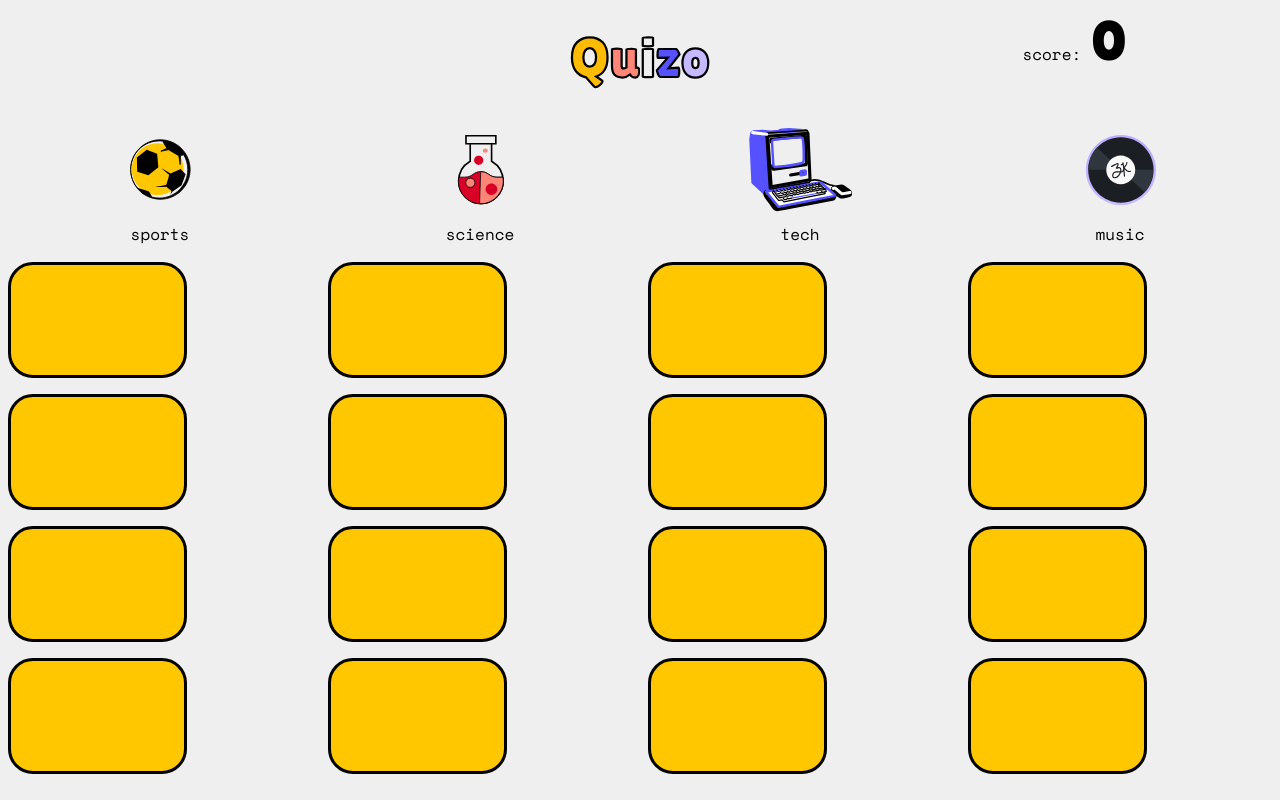
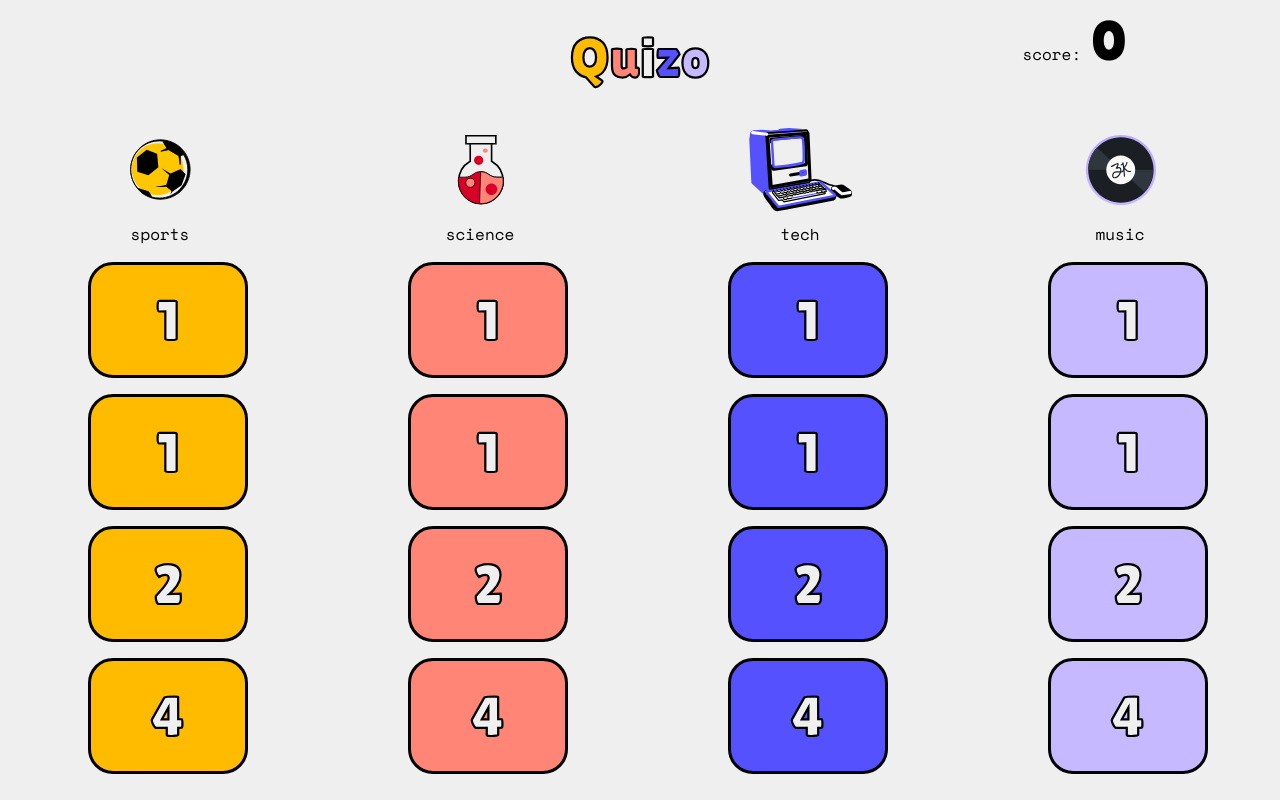
Before and after one commit to MassivaM/quizo, a React (Create React App) app: page / in a window 1280 px wide. Built offline with nearby package versions, Linux system fonts and the light colour scheme.

Commit message:
done frontend base

```diff
--- a/src/App.js
+++ b/src/App.js
@@ -4,69 +4,96 @@ import { styled } from "@mui/material/styles";
 import Box from "@mui/material/Box";
 import Paper from "@mui/material/Paper";
 import Grid from "@mui/material/Grid";
-import "./scss/app.scss"
-import {COLORS} from './colors.js'
-import music from "./assets/music.svg"
-import science from "./assets/science.svg"
-import soccer from "./assets/soccer.svg"
-import tech from "./assets/tech.svg"
-import "./scss/card.scss"
+import "./scss/app.scss";
+import { COLORS } from "./colors.js";
+import music from "./assets/music.svg";
+import science from "./assets/science.svg";
+import soccer from "./assets/soccer.svg";
+import tech from "./assets/tech.svg";
+import "./scss/card.scss";
 //array of cards storing their color and number of points
- let cards = [{color: COLORS.yellow , points: 1} , {color : COLORS.red  , points : 1}, {color: COLORS.blue , points:1} , {color : COLORS.purple , points:1} , {color: COLORS.yellow , points: 1} , {color : COLORS.red  , points : 1}, {color: COLORS.blue , points:1} , {color : COLORS.purple , points:1},{color: COLORS.yellow , points: 2} , {color : COLORS.red  , points : 2}, {color: COLORS.blue , points:2} , {color : COLORS.purple , points:2} , {color: COLORS.yellow , points: 4} , {color : COLORS.red  , points : 4}, {color: COLORS.blue , points:4} , {color : COLORS.purple , points:4}]
+let cards = [
+  { color: COLORS.yellow, points: 1 },
+  { color: COLORS.red, points: 1 },
+  { color: COLORS.blue, points: 1 },
+  { color: COLORS.purple, points: 1 },
+  { color: COLORS.yellow, points: 1 },
+  { color: COLORS.red, points: 1 },
+  { color: COLORS.blue, points: 1 },
+  { color: COLORS.purple, points: 1 },
+  { color: COLORS.yellow, points: 2 },
+  { color: COLORS.red, points: 2 },
+  { color: COLORS.blue, points: 2 },
+  { color: COLORS.purple, points: 2 },
+  { color: COLORS.yellow, points: 4 },
+  { color: COLORS.red, points: 4 },
+  { color: COLORS.blue, points: 4 },
+  { color: COLORS.purple, points: 4 },
+];
 
 export default function App() {
   return (
     <Box sx={{ flexGrow: 1 }}>
       <Grid container spacing={2}>
+        <Grid item xs={4}></Grid>
         <Grid item xs={4}>
-
-        </Grid>
-       <Grid item xs={4}>
-
           <div className="score-placement">
-         <Quizo/>
-
-
+            <Quizo />
           </div>
         </Grid>
         <Grid item xs={4}>
-
           <div className="score-placement">
-
-          <span className="title" style={{marginLeft:"1em"}}>score: </span>
-          <span className="score"> 0 </span>
-
-
-
-
+            <span className="title" style={{ marginLeft: "1em" }}>
+              score:{" "}
+            </span>
+            <span className="score"> 0 </span>
           </div>
         </Grid>
         <Grid item xs={3}>
-            <div className ="icon"> <img src={soccer}></img>
-            <p className="title">sports</p></div>
+          <div className="icon">
+            {" "}
+            <img src={soccer}></img>
+            <p className="title">sports</p>
+          </div>
         </Grid>
         <Grid item xs={3}>
-            <div className ="icon"> <img src={science}></img>
-            <p className="title">science</p></div>
+          <div className="icon">
+            {" "}
+            <img src={science}></img>
+            <p className="title">science</p>
+          </div>
         </Grid>
         <Grid item xs={3}>
-           <div className ="icon"> <img src={tech}></img>
-           <p className="title">tech</p></div>
+          <div className="icon">
+            {" "}
+            <img src={tech}></img>
+            <p className="title">tech</p>
+          </div>
         </Grid>
         <Grid item xs={3}>
-         <div className ="icon"><img src={music}></img>
-         <p className="title">music</p></div>
+          <div className="icon">
+            <img src={music}></img>
+            <p className="title">music</p>
+          </div>
+        </Grid>
+        {cards.map((card) => (
+          <Grid item xs={3}>
+            <div className="card-placement">
+              <div
+                style={{
+                  background: card.color,
+                  textAlign: "center",
 
-        </Grid>
-        {
-        cards.map(card=>(
-          <Grid item xs={3}>
-          <div className="card-placement"><div className="card"></div></div>
-
-        </Grid>
-        ))
-        }
-
+                  verticalAlign: "middle",
+                  color: COLORS.white,
+                }}
+                className="card"
+              >
+                <span style={{ background: card.color }}>{card.points}</span>
+              </div>
+            </div>
+          </Grid>
+        ))}
       </Grid>
     </Box>
   );
--- a/src/scss/app.scss
+++ b/src/scss/app.scss
@@ -1,4 +1,3 @@
-
 .quizo {
   font-family: Lilita One;
   font-style: normal;
@@ -7,42 +6,41 @@
   -webkit-text-stroke-width: 0.04em;
   -webkit-text-stroke-color: black;
   padding: 0.3em;
-  margin :0
-
+  margin: 0;
 }
-.score{
+.score {
   font-family: Lilita One;
   font-style: normal;
   font-weight: normal;
   font-size: 3.5em;
-
-
-
 }
 
-.score-placement{
+.score-placement {
   text-align: center;
-
-
 }
 
-.icon{
-  align : center;
-  text-align : center;
-  padding:0;
-margin:0
+.icon {
+  align: center;
+  text-align: center;
+  padding: 0;
+  margin: 0;
 }
 
-.title{
-font-family: Space Mono;
-font-style: normal;
-font-weight: normal;
-padding:0;
-margin:0
-
+.title {
+  font-family: Space Mono;
+  font-style: normal;
+  font-weight: normal;
+  padding: 0;
+  margin: 0;
 }
 
-.img{
+.img {
   width: 50%;
-  height: 50%
+  height: 50%;
 }
+
+.points {
+  font-family: Lilita One;
+
+  font-size: 3.5em;
+}
--- a/src/scss/card.scss
+++ b/src/scss/card.scss
@@ -1,17 +1,15 @@
 .card {
-background: #FFC700;
-border: 3px solid #000000;
-box-sizing: border-box;
-border-radius: 25px;
-width: 14vw;
-height: 14.5vh;
-
+  border: 3px solid #000000;
+  box-sizing: border-box;
+  border-radius: 25px;
+  width: 12.5vw;
+  height: 14.5vh;
+  font-family: Lilita One;
+  font-size: 3.5em;
+  -webkit-text-stroke-width: 0.04em;
+  -webkit-text-stroke-color: black;
+  transform: translate(50%, 0);
+  display: flex;
+  justify-content: center;
+  align-items: center;
 }
-
-.card-placement{
-
-align: center;
-text-align: center;
-justify-content:center;
-
-}
```
